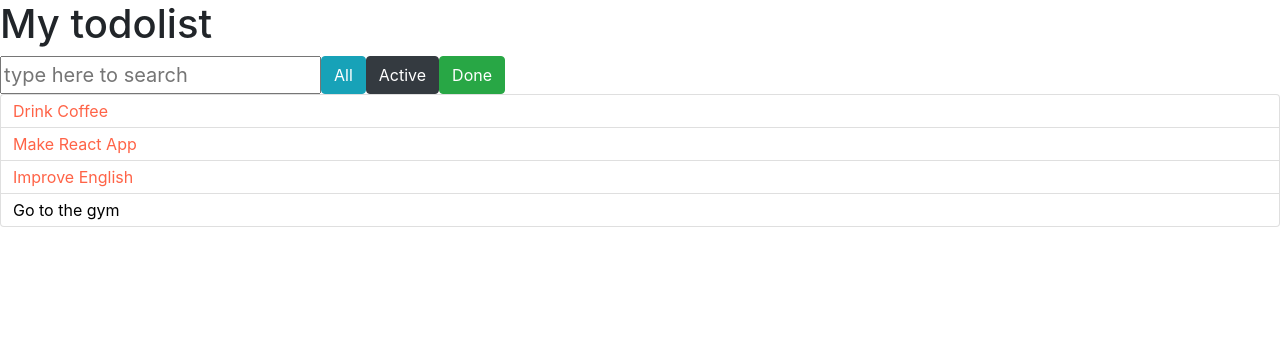
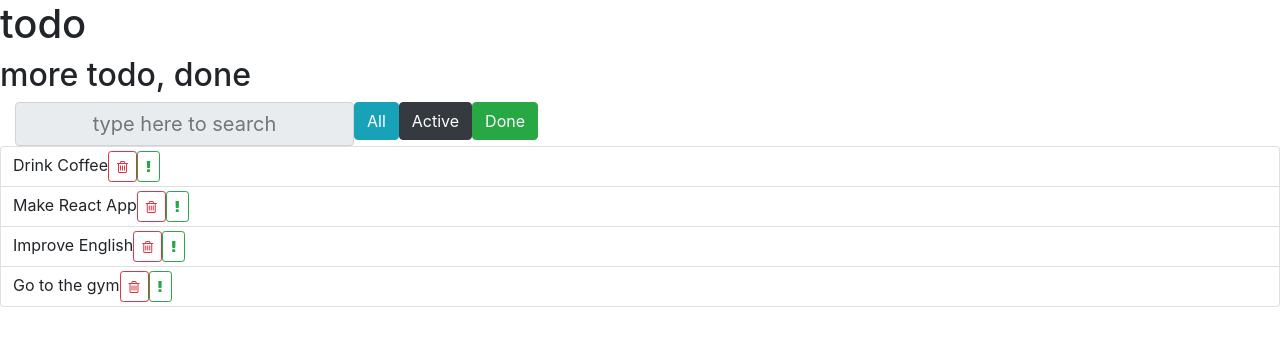
Before and after one commit to vladgaranich1993/reactAwesomeTodoList, a React (Create React App) app: page / in a window 1280 px wide. Shown: the top 346 px of the page. Built offline with nearby package versions, Linux system fonts and the light colour scheme.

Commit message:
implement mark important and completed for todoItem

```diff
--- a/src/components/AppHeader/AppHeader.js
+++ b/src/components/AppHeader/AppHeader.js
@@ -1,9 +1,12 @@
 import React from 'react'
 // import ReactDOM from 'react-dom'
 
-const AppHeader = () => {
+const AppHeader = ({todo, done}) => {
     return (
-        <h1>My todolist</h1>
+        <div>
+            <h1>todo</h1>
+             <h2>{todo} more todo, {done}done</h2>
+        </div>
     )
 }
 
--- a/src/components/SearchPanel/SearchPanel.js
+++ b/src/components/SearchPanel/SearchPanel.js
@@ -10,8 +10,8 @@ const SearchPanel = () => {
     }
 
     return(
-    <div className="d-flex">
-        <input style={searchStyle} placeholder={placeHolderSearch}/>
+    <div className="d-flex col-12">
+        <input className="input-group-text" style={searchStyle} placeholder={placeHolderSearch}/>
         <ItemStatusFilter/>
     </div>
     )
--- a/src/components/TodoItem/TodoItem.js
+++ b/src/components/TodoItem/TodoItem.js
@@ -1,19 +1,56 @@
-import React from 'react'
-// import ReactDOM from 'react-dom'
+import React, { Component } from 'react'
 
 import './todo-item.css'
 
-const TodoItem = ({label, important = false}) => {
+export default class TodoItem extends Component {
 
-    const style = {
-        color: important ? 'tomato' : '#000'
+    state = {
+        done: false,
+        important: false
     };
 
-    return (
-        <span style={style}>
-            {label}
-        </span>
-    )
+    onLabelClick = () => {
+        this.setState(({done}) => {
+            return {
+                done: !done
+            }
+        });
+    }
+
+    onMarkImportant = () => {
+        this.setState(({important})=> {
+            return  {
+                important: !important
+            }
+        });
+    }
+
+    render() {
+        const {label, onDeleted} = this.props;
+        const {done, important} = this.state;
+
+        let classNames = 'todo-list-item';
+
+        if(done) {
+            classNames += ' done';
+        }
+
+        if(important) {
+            classNames += ' important';
+        }
+
+        return (
+            <span className={classNames}>
+                <span onClick={this.onLabelClick} className="todo-list-item-label">
+                    {label}
+                </span>
+                <button onClick={onDeleted} type="button" className="btn btn-outline-danger btn-sm">
+                    <i className="fa fa-trash-o"/>
+                </button>
+                <button onClick={this.onMarkImportant} type="button" className="btn btn-outline-success btn-sm">
+                    <i className="fa fa-exclamation"/>
+                </button>
+            </span>
+        )
+    }
 }
-
-export default TodoItem;
--- a/src/components/TodoItem/todo-item.css
+++ b/src/components/TodoItem/todo-item.css
@@ -0,0 +1,8 @@
+.done {
+    text-decoration: line-through;
+}
+
+.todo-list-item.important .todo-list-item-label {
+    font-weight: bold;
+    color: steelblue;
+}
--- a/src/components/TodoList/TodoList.js
+++ b/src/components/TodoList/TodoList.js
@@ -1,10 +1,8 @@
 import React from 'react'
 // import ReactDOM from 'react-dom'
-
 import './todo-list.css'
 
 import TodoItem from '../TodoItem/TodoItem'
-
 
 const TodoList = ({todos}) => {
 
@@ -12,7 +10,9 @@ const TodoList = ({todos}) => {
         const {id, ...itemProps} = item;
         return(
             <li className="list-group-item" key={id}>
-                <TodoItem {...itemProps} />
+                <TodoItem
+                {...itemProps}
+                onDeleted={()=> console.log('deleted')}/>
             </li>
         )
     })
```
Also changed, not shown: src/components/ItemStatusFilter/ItemStatusFilter.js (+4 -4 lines).
